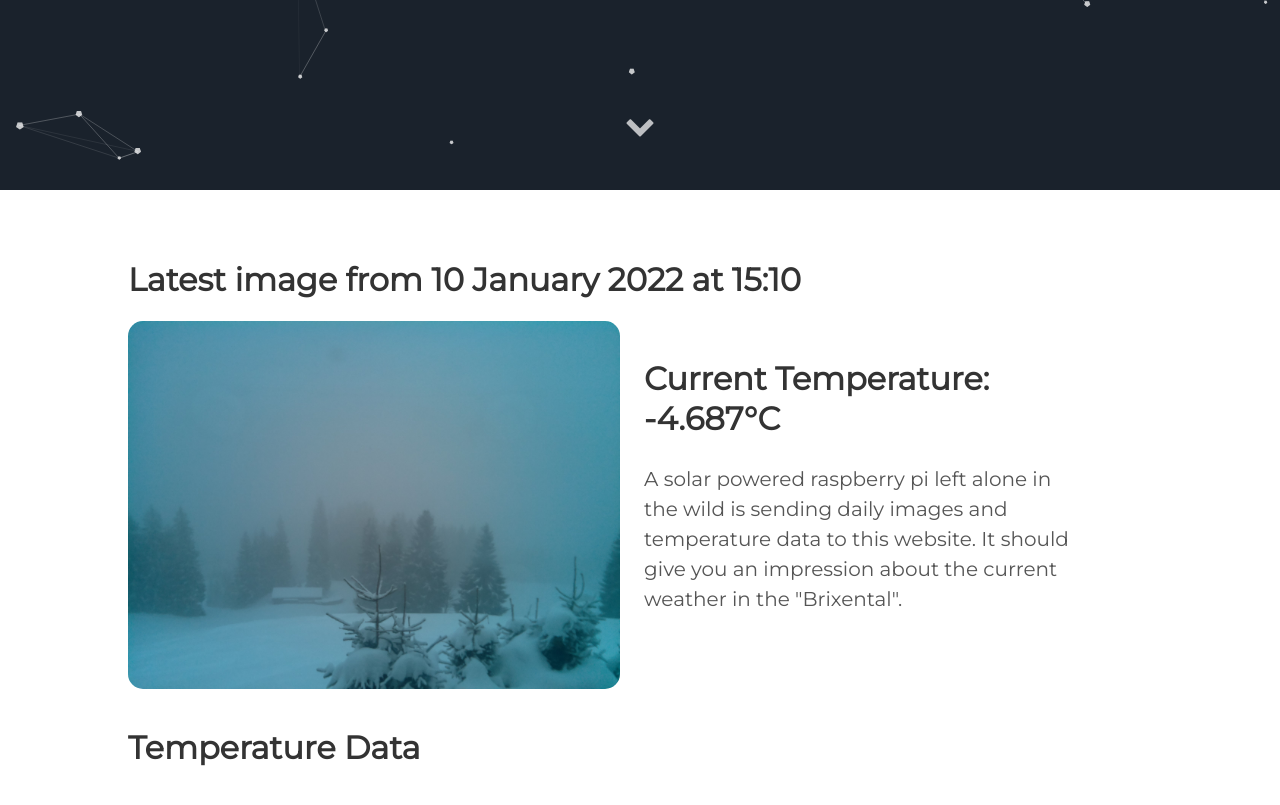
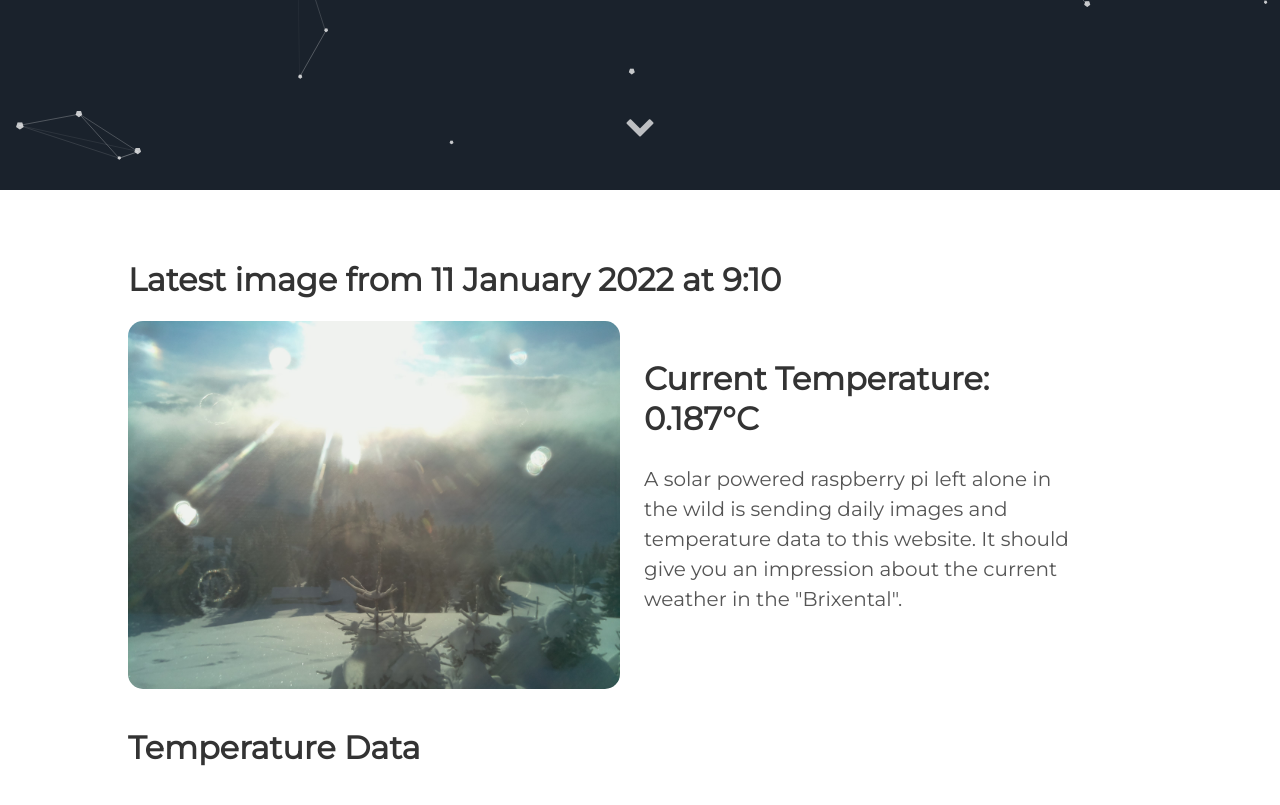
Before and after one commit to vektorious/vektorious.github.io, a Jekyll site: the page built from resources/huette.md, in a window 1280 px wide and 900 px high, scrolled down 710 px. Shown: the top 805 px of the window. Built offline with Jekyll 4.4.1, drawn with Linux system fonts in a browser that asks for light colours.

Commit message:
I'm a bot beep boop

```diff
--- a/resources/huette.md
+++ b/resources/huette.md
@@ -6,13 +6,13 @@ image: '/assets/img/'
 description: 'Live image from the Austrian alps'
 twitter_text: ' '
 ---
-## Latest image from 10 January 2022 at 15:10
+## Latest image from 11 January 2022 at  9:10
 <div class="huette">
   <div class="huette-image">
     <img src="{{ "/assets/img/huette.jpg" | prepend: site.baseurl }}">
   </div>
   <div class="huette-text">
-        <h2>Current Temperature: -4.687°C</h2>
+        <h2>Current Temperature: 0.187°C</h2>
         <p>A solar powered raspberry pi left alone in the wild is sending daily images and temperature data to this website. It should give you an impression about the current weather in the "Brixental".</p>
 
   </div>
```
Also changed, not shown: rpi-script/2022-01-11_090928.txt (renamed from rpi-script/2022-01-10_150928.txt, +5 -5 lines), rpi-script/huette.md (+2 -2 lines), assets/img/huette.jpg, assets/img/temp_plot.png, rpi-script/temp_plot.png, 1 other file.
